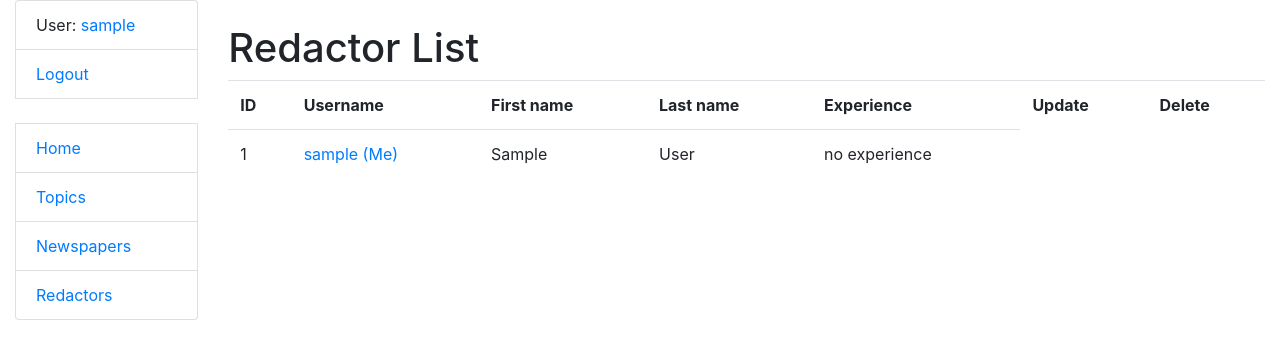
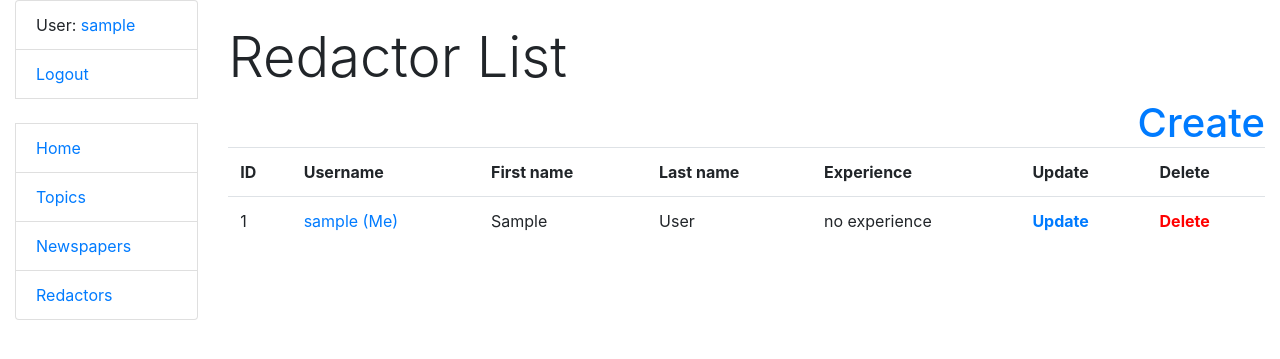
Before and after one commit to baranovr/newspaper-agency-project, a Django app: page /redactors/ in a window 1280 px wide. Shown: the top 359 px of the page. Run offline with Django 5.2, Linux system fonts and the light colour scheme; the visitor is signed in with stand-in values (Sample User, id 1); data comes from the database, SQL or seed files in the repository.

Commit message:
created and filled out redactor_list.html with some customization

```diff
--- a/templates/newspaper/redactor_list.html
+++ b/templates/newspaper/redactor_list.html
@@ -2,8 +2,13 @@
 
 {% block content %}
   <br>
-    <h1>
+    <h1 class="display-4">
     Redactor List
+  </h1>
+  <h1>
+    <a style="float: right" href="{% url "newspaper:newspaper-create" %}">
+      Create
+    </a>
   </h1>
 
     {% if redactor_list %}
@@ -37,11 +42,21 @@
             {{ redactor.years_of_experience }} years
           {% endif %}
         </td>
+        <td>
+          <a href="{% url "newspaper:redactor-update" pk=redactor.id%}">
+            <strong>Update</strong>
+          </a>
+        </td>
+        <td>
+          <a style="color: red" href="{% url "newspaper:redactor-delete" pk=redactor.id%}">
+            <strong>Delete</strong>
+          </a>
+        </td>
       </tr>
     {% endfor %}
 
     </table>
     {% else %}
-      <p>There are no redactors in the service.</p>
+      <p style="color: red">There are no redactors in the service.</p>
     {% endif %}
 {% endblock %}
```
